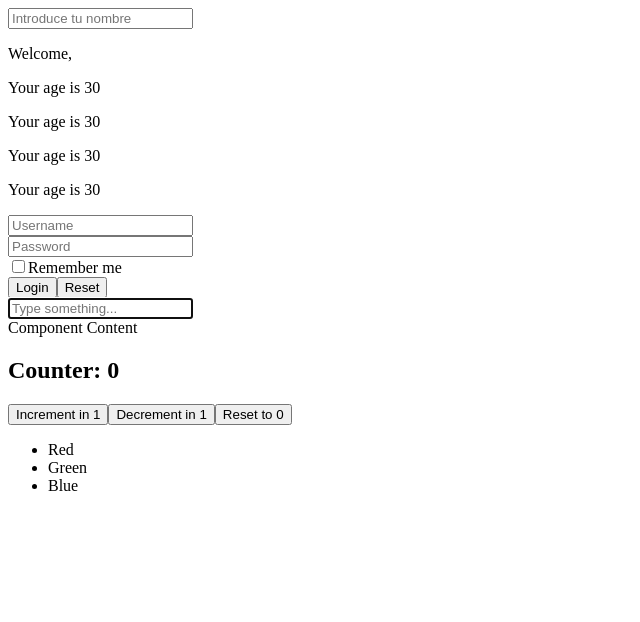
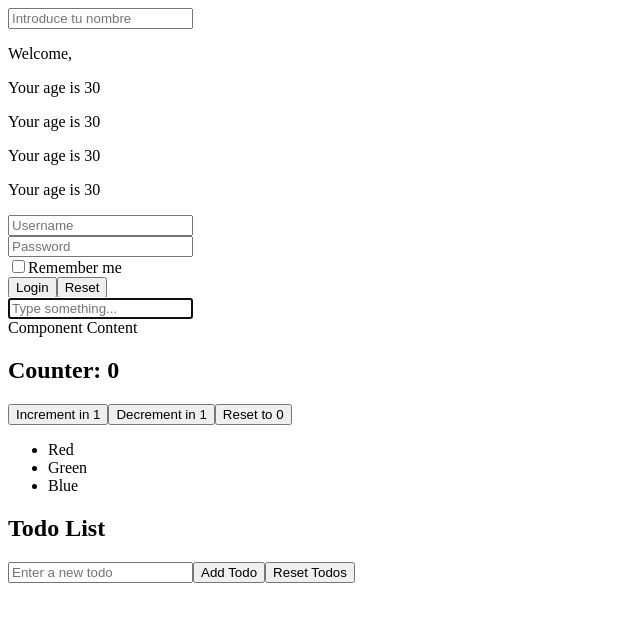
Before and after one commit to Jeizer-Valarezo/React-Practices, a React (Vite) app in the folder 2. Basic concepts/General/my-app/: page / in a window 1280 px wide. Shown: the top 622 px of the page, without its empty margins (0-640 px from the left). Built offline with nearby package versions, Linux system fonts and the light colour scheme.

Commit message:
List 1-3

```diff
--- a/2. Basic concepts/General/my-app/src/App.jsx
+++ b/2. Basic concepts/General/my-app/src/App.jsx
@@ -9,6 +9,7 @@ import { UncontrolledLogin } from "./UncontrolledLogin";
 import {FocusableInput} from "./FocusableInput";
 import {MessageOnMount} from "./MessageOnMount";
 import { Colors } from "./Colors";
+import { TodoList } from "./TodoList";
 
 export function App() {
   const handleCurrentTime = (currentTime) => {
@@ -30,6 +31,7 @@ export function App() {
       <MessageOnMount/>
       <Counter initialCounter={0} incrementAmount={1} decrementAmount={1} resetAmount={0}/>
       <Colors colorList={colorsArray}/>
+      <TodoList/>
     </div>
   );
 }
--- /dev/null
+++ b/2. Basic concepts/General/my-app/src/TodoList.jsx
@@ -0,0 +1,41 @@
+import { useState } from "react";
+
+export function TodoList() {
+  const [todos, setTodos] = useState([]);
+  const [newTodo, setNewTodo] = useState("");
+
+  function handleAddTodo() {
+    if (newTodo.trim() !== "") {
+      setTodos((prevTodos) => [...prevTodos, newTodo.trim()]);
+      setNewTodo("");
+    }
+  }
+  function handleRemoveTodo(index) {
+    const updatedTodos = todos.filter((_, i) => i !== index);
+    setTodos(updatedTodos);
+  };
+  function handleResetTodos() {
+    setTodos([]);
+  }
+  return (
+    <div>
+      <h2>Todo List</h2>
+      <input
+        type="text"
+        value={newTodo}
+        onChange={(e) => setNewTodo(e.target.value)}
+        placeholder="Enter a new todo"
+      />
+      <button onClick={handleAddTodo}>Add Todo</button>
+      <button onClick={handleResetTodos}>Reset Todos</button>
+      <ul>
+      {todos.map((todo, index) => (
+          <li key={index}>
+            {todo}
+            <button onClick={() => handleRemoveTodo(index)}>Remove</button>
+          </li>
+        ))}
+      </ul>
+    </div>
+  );
+}
```
